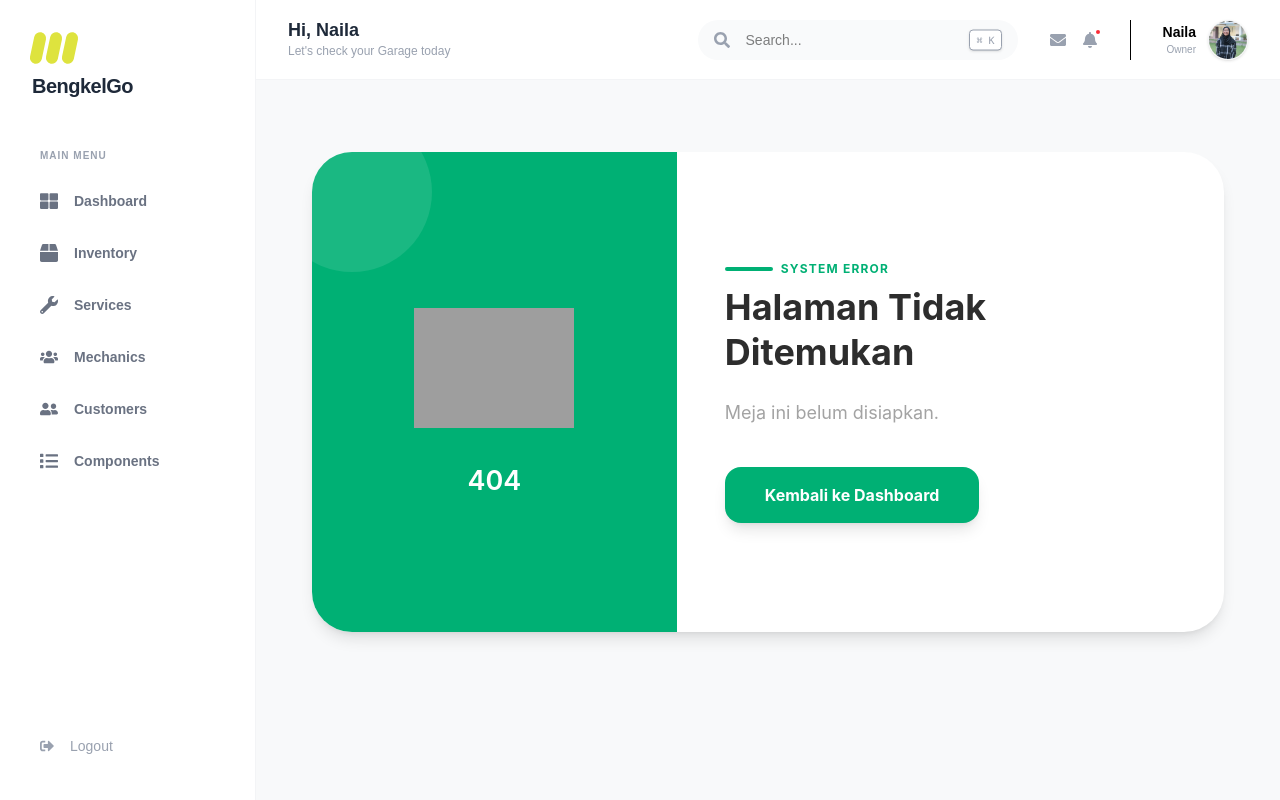
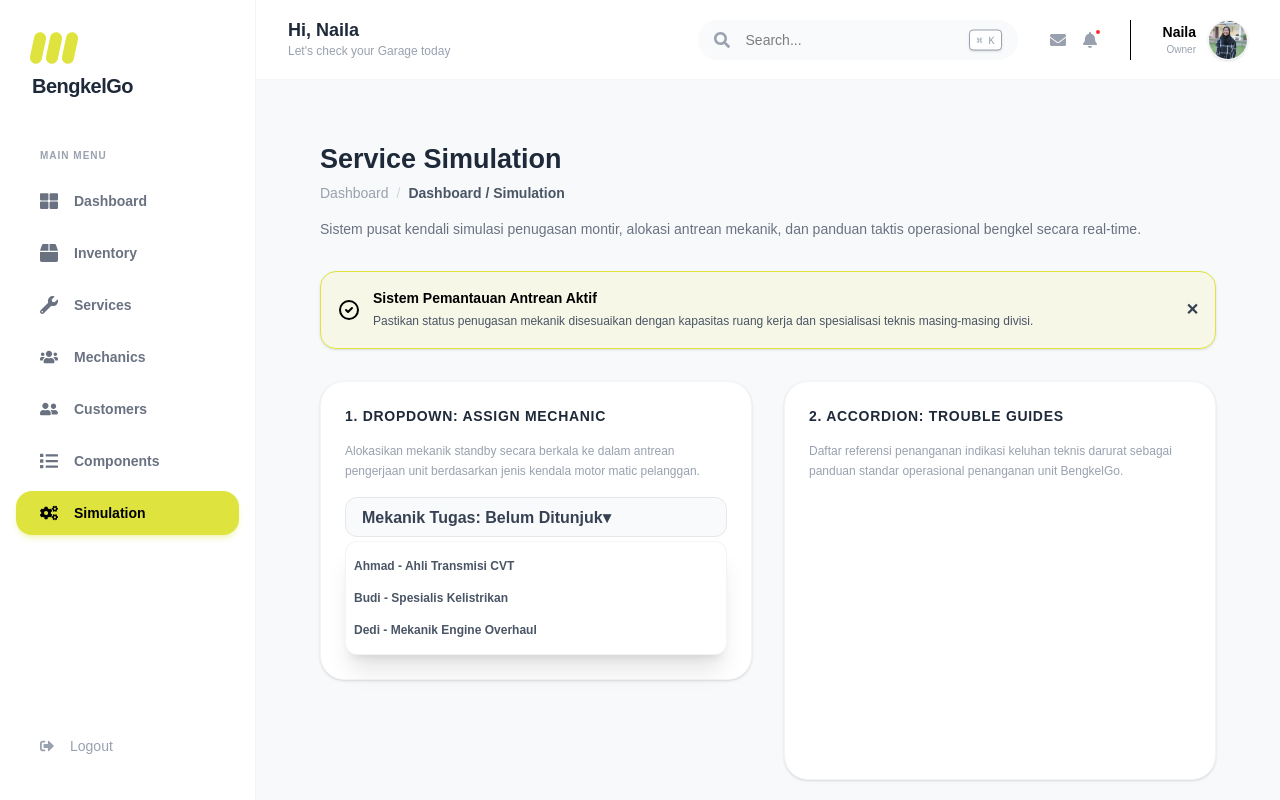
Before and after one commit to nailayp24/pfl-nailay-green, a React (Vite) app: page /service-simulation in a window 1280 px wide. Built offline with nearby package versions, Linux system fonts and the light colour scheme; grey boxes are pictures that could not be loaded.

Commit message:
tambah service simulation di sidebar (git branch, merge, ui)

```diff
--- a/package.json
+++ b/package.json
@@ -12,6 +12,7 @@
   "dependencies": {
     "@tailwindcss/vite": "^4.2.2",
     "axios": "^1.16.0",
+    "daisyui": "^5.5.20",
     "leaflet": "^1.9.4",
     "react": "^19.2.4",
     "react-dom": "^19.2.4",
--- a/src/App.jsx
+++ b/src/App.jsx
@@ -13,6 +13,7 @@ const ServiceDetail = lazy(() => import("./pages/ServiceDetail"));
 const Mechanics = lazy(() => import("./pages/Mechanics"));
 const Coverage = lazy(() => import("./pages/Coverage"));
 const Components = lazy(() => import("./pages/Components"));
+const ServiceSimulation = lazy(() => import("./pages/ServiceSimulation")); // 🟢 IMPORT DI SINI
 
 const Login = lazy(() => import("./pages/auth/Login"));
 const Register = lazy(() => import("./pages/auth/Register"));
@@ -48,7 +49,10 @@ export default function App() {
           {/* Rute Halaman Katalog 15 Komponen */}
           <Route path="/components" element={<Components />} />
 
-          {/* Sisa Rute Wildcard Tunggal untuk 404 */}
+          {/* 🟢 RUTE BARU UNTUK HALAMAN SIMULASI BENGKEL */}
+          <Route path="/service-simulation" element={<ServiceSimulation />} />
+
+          {/* Sisa Rute Wildcard untuk 404 */}
           <Route path="*" element={<NotFound />} />
         </Route>
       </Routes>
--- a/src/components/Sidebar.jsx
+++ b/src/components/Sidebar.jsx
@@ -1,6 +1,6 @@
 import { NavLink } from "react-router-dom";
-// PERBAIKAN: Tambahkan FaList di dalam daftar import kurung kurawal ini
-import { FaThLarge, FaBox, FaWrench, FaUsers, FaUserFriends, FaSignOutAlt, FaList } from "react-icons/fa";
+// 🟢 MENAMBAHKAN FACOGS UNTUK IKON SIMULASI
+import { FaThLarge, FaBox, FaWrench, FaUsers, FaUserFriends, FaSignOutAlt, FaList, FaCogs } from "react-icons/fa";
 
 export default function Sidebar() {
   // Menggunakan skema warna aktif Lime Green figma kamu
@@ -52,6 +52,11 @@ export default function Sidebar() {
         <NavLink to="/components" className={menuClass}>
           <FaList className="text-lg" /> Components
         </NavLink>
+
+        {/* 🟢 MENU BARU BERTAUTAN KE HALAMAN SIMULASI */}
+        <NavLink to="/service-simulation" className={menuClass}>
+          <FaCogs className="text-lg" /> Simulation
+        </NavLink>
       </nav>
 
       {/* Footer Sidebar */}
--- /dev/null
+++ b/src/pages/ServiceSimulation.jsx
@@ -0,0 +1,98 @@
+import { useState } from "react";
+import Container from "../components/Container";
+import PageHeader from "../components/PageHeader";
+
+export default function ServiceSimulation() {
+  const [isAlertOpen, setIsAlertOpen] = useState(true);
+  const [selectedMechanic, setSelectedMechanic] = useState("Belum Ditunjuk");
+
+  return (
+    <div className="min-h-screen bg-[#F8F9FA] font-outfit pb-12">
+      <Container>
+        {/* PageHeader bawaan proyek BengkelGo */}
+        <PageHeader title="Service Simulation" breadcrumb="Dashboard / Simulation" />
+        <p className="text-sm text-gray-500 mb-8 -mt-4">
+          Sistem pusat kendali simulasi penugasan montir, alokasi antrean mekanik, dan panduan taktis operasional bengkel secara real-time.
+        </p>
+
+        {/* ==================================================================== */}
+        {/* KOMPONEN BARU 1: ALERT STATUS OPERASIONAL (DaisyUI - alert) */}
+        {/* ==================================================================== */}
+        {isAlertOpen && (
+          <div className="alert bg-[#DEE33E]/10 border border-[#DEE33E] text-black rounded-2xl flex justify-between p-4 mb-8 shadow-sm">
+            <div className="flex items-center gap-3">
+              <svg xmlns="http://www.w3.org/2000/svg" fill="none" viewBox="0 0 24 24" className="stroke-black w-6 h-6 shrink-0">
+                <path strokeLinecap="round" strokeLinejoin="round" strokeWidth="2" d="M9 12l2 2 4-4m6 2a9 9 0 11-18 0 9 9 0 0118 0z" />
+              </svg>
+              <div>
+                <span className="font-extrabold text-sm block">Sistem Pemantauan Antrean Aktif</span>
+                <span className="text-xs text-gray-600">Pastikan status penugasan mekanik disesuaikan dengan kapasitas ruang kerja dan spesialisasi teknis masing-masing divisi.</span>
+              </div>
+            </div>
+            <button onClick={() => setIsAlertOpen(false)} className="btn btn-xs btn-circle btn-ghost font-bold text-gray-700">✕</button>
+          </div>
+        )}
+
+        <div className="grid grid-cols-1 md:grid-cols-2 gap-8 items-start">
+
+          {/* SISI KIRI: DROPDOWN ASSIGNMENT MECHANIC */}
+          <div className="bg-white p-6 rounded-[24px] border border-gray-100 shadow-sm space-y-4">
+            <h3 className="text-sm font-black text-gray-800 uppercase tracking-wider">
+              1. Dropdown: Assign Mechanic
+            </h3>
+            <p className="text-xs text-gray-400 Lauren leading-relaxed">
+              Alokasikan mekanik standby secara berkala ke dalam antrean pengerjaan unit berdasarkan jenis kendala motor matic pelanggan.
+            </p>
+
+            {/* ==================================================================== */}
+            {/* KOMPONEN BARU 2: DROPDOWN MENU INTERAKTIF (DaisyUI - dropdown) */}
+            {/* ==================================================================== */}
+            <div className="dropdown w-full">
+              <div tabIndex={0} role="button" className="btn btn-sm w-full bg-gray-50 hover:bg-gray-100 border border-gray-200 rounded-xl text-gray-700 font-bold justify-between px-4 py-2 h-10 transition-all">
+                <span>Mekanik Tugas: {selectedMechanic}</span>
+                <span>▾</span>
+              </div>
+              <ul tabIndex={0} className="dropdown-content mountaineer z-[1] menu p-2 shadow-xl bg-white rounded-xl w-full border border-gray-100 mt-1 text-xs font-bold text-gray-600">
+                <li><button type="button" onClick={() => setSelectedMechanic("Ahmad - Ahli Transmisi CVT")} className="py-2 hover:bg-gray-50 rounded-lg">Ahmad - Ahli Transmisi CVT</button></li>
+                <li><button type="button" onClick={() => setSelectedMechanic("Budi - Spesialis Kelistrikan")} className="py-2 hover:bg-gray-50 rounded-lg">Budi - Spesialis Kelistrikan</button></li>
+                <li><button type="button" onClick={() => setSelectedMechanic("Dedi - Mekanik Engine Overhaul")} className="py-2 hover:bg-gray-50 rounded-lg">Dedi - Mekanik Engine Overhaul</button></li>
+              </ul>
+            </div>
+          </div>
+
+          {/* SISI KANAN: ACCORDION MANAJEMEN TROUBLESHOOT */}
+          <div className="bg-white p-6 rounded-[24px] border border-gray-100 shadow-sm space-y-4">
+            <h3 className="text-sm font-black text-gray-800 uppercase tracking-wider">
+              2. Accordion: Trouble Guides
+            </h3>
+            <p className="text-xs text-gray-400 leading-relaxed">
+              Daftar referensi penanganan indikasi keluhan teknis darurat sebagai panduan standar operasional penanganan unit BengkelGo.
+            </p>
+
+            {/* ==================================================================== */}
+            {/* KOMPONEN BARU 3: ACCORDION COLLAPSE MENU (DaisyUI - collapse) */}
+            {/* ==================================================================== */}
+            <div className="space-y-3">
+              <div className="collapse collapse-arrow bg-gray-50 border border-gray-100 rounded-xl text-gray-800">
+                <input type="radio" name="bengkel-accordion" defaultChecked />
+                <div className="collapse-title text-xs font-extrabold py-3">Kendala: Akselerasi gas motor tersendat / brebet?</div>
+                <div className="collapse-content text-xs text-gray-500">
+                  <p className="leading-relaxed pb-2">Lakukan pengecekan menyeluruh pada jalur tekanan injektor, kebersihan filter udara, serta ukur celah pengapian busi utama.</p>
+                </div>
+              </div>
+              <div className="collapse collapse-arrow bg-gray-50 border border-gray-100 rounded-xl text-gray-800">
+                <input type="radio" name="bengkel-accordion" />
+                <div className="collapse-title text-xs font-extrabold py-3">Kendala: Suara mendesing atau berdecit pada blok CVT?</div>
+                <div className="collapse-content text-xs text-gray-500">
+                  <p className="leading-relaxed pb-2">Identifikasi ketebalan komponen roller dan cek tingkat keretakan v-belt. Bersihkan sisa gesekan lalu lumasi ulang menggunakan grease khusus CVT.</p>
+                </div>
+              </div>
+            </div>
+
+          </div>
+
+        </div>
+      </Container>
+    </div>
+  );
+}
--- a/tailwind.config.js
+++ b/tailwind.config.js
@@ -20,5 +20,5 @@ export default {
       }
     },
   },
-  plugins: [],
+  plugins: [require("daisyui")],
 }
```
Also changed, not shown: 1 other file (tests, documents, lock files or other folders).
